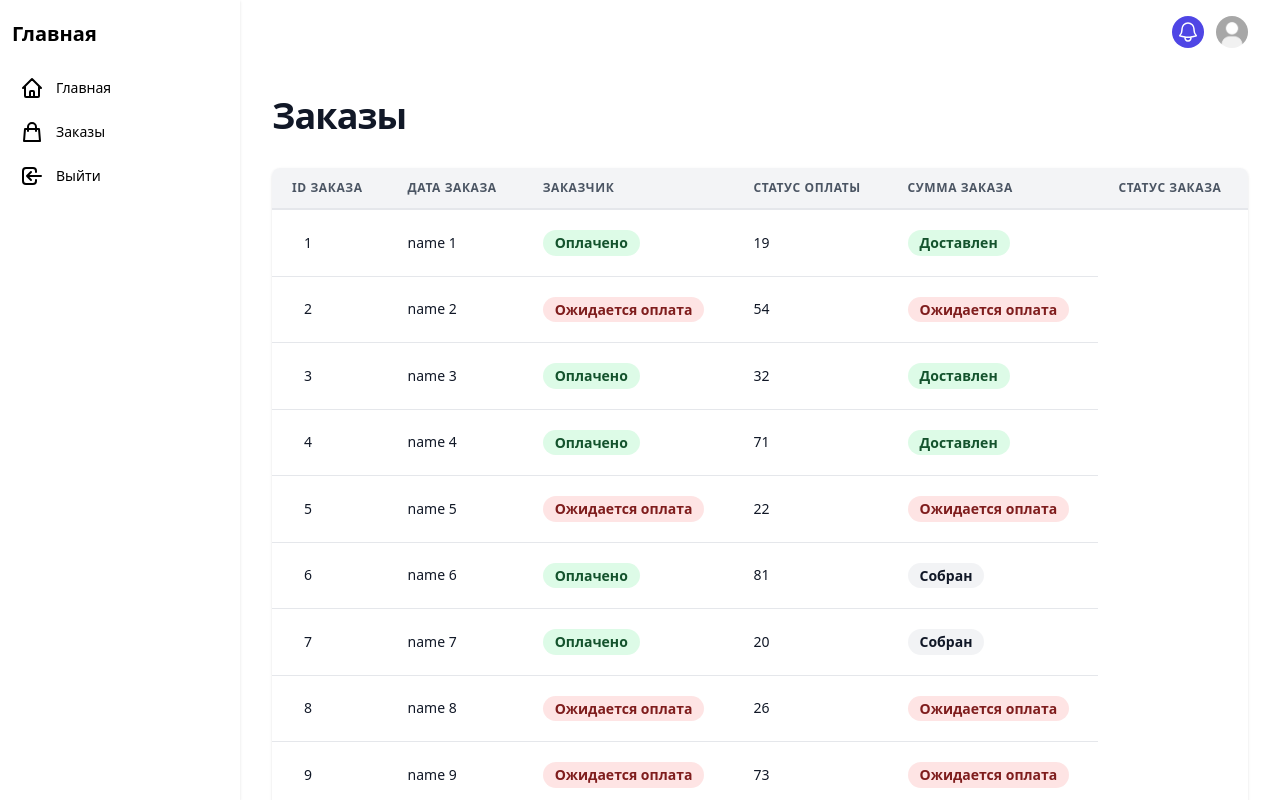
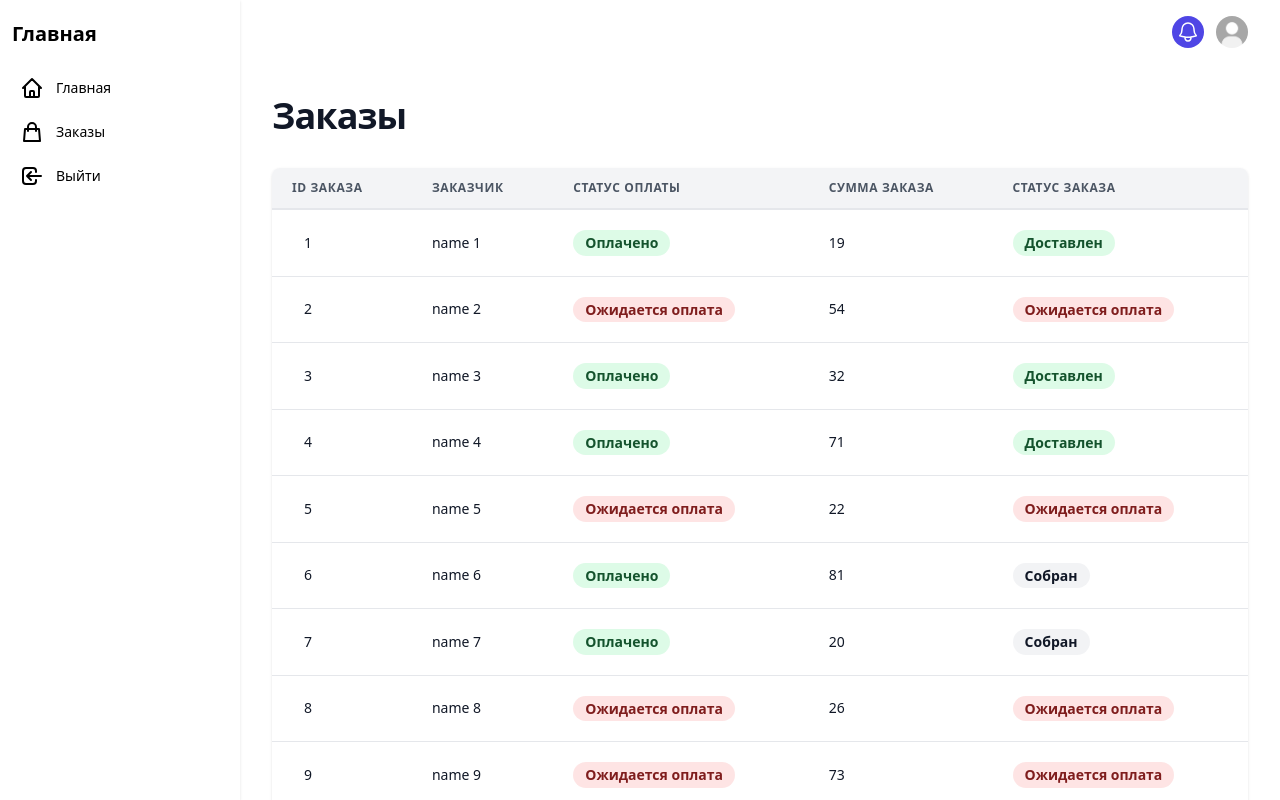
Before and after one commit to annaeliava/admin-panel, a React (Vite) app in the folder admin/: page /admin-panel/admin/orders in a window 1280 px wide. Both pictures are taken after a click on the button "Войти". Shown: the top 800 px of the page. Built offline with nearby package versions, Linux system fonts and the light colour scheme.

Commit message:
fixed headings

```diff
--- a/admin/src/components/page/Orders/Headings/Headings.tsx
+++ b/admin/src/components/page/Orders/Headings/Headings.tsx
@@ -6,10 +6,6 @@ const Headings = () => {
                     <th
                         className="px-5 py-3 border-b-2 border-gray-200 bg-gray-100 text-left text-xs font-semibold text-gray-600 uppercase tracking-wider">
                         ID Заказа
-                    </th>
-                    <th
-                        className="px-5 py-3 border-b-2 border-gray-200 bg-gray-100 text-left text-xs font-semibold text-gray-600 uppercase tracking-wider">
-                        Дата заказа
                     </th>
                     <th
                         className="px-5 py-3 border-b-2 border-gray-200 bg-gray-100 text-left text-xs font-semibold text-gray-600 uppercase tracking-wider">
```
